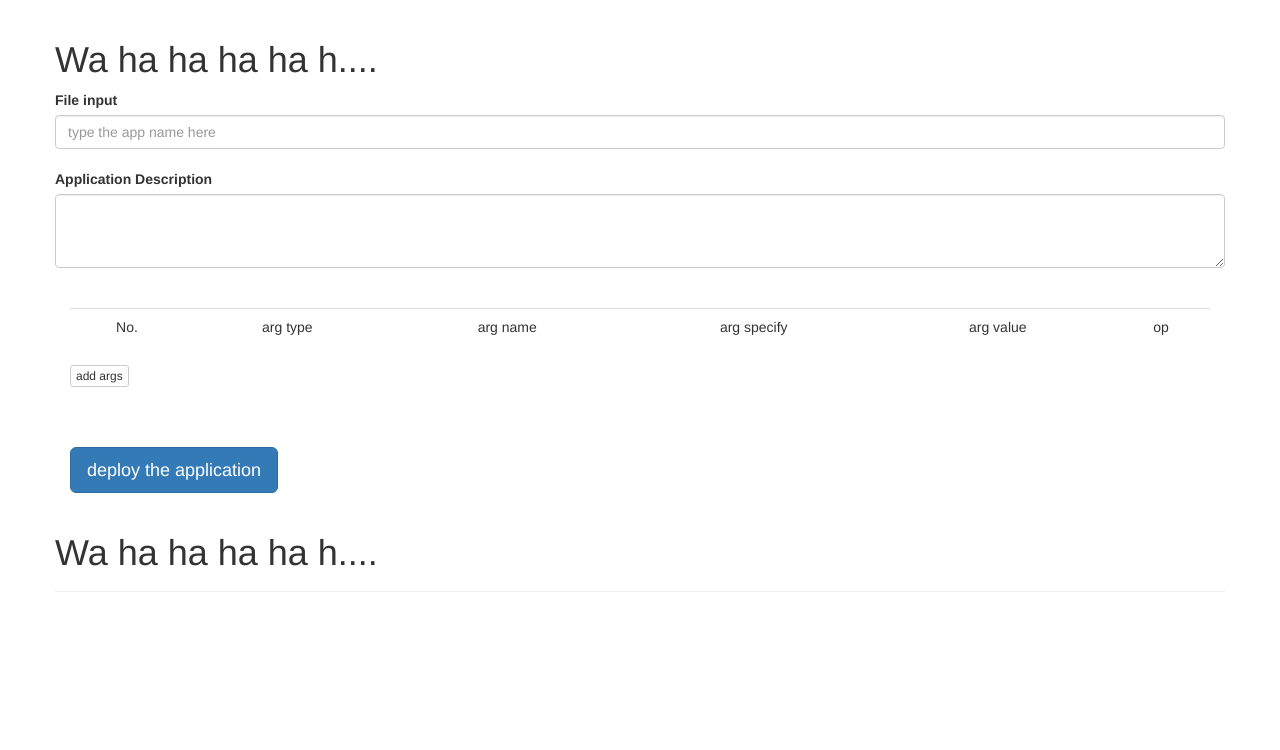
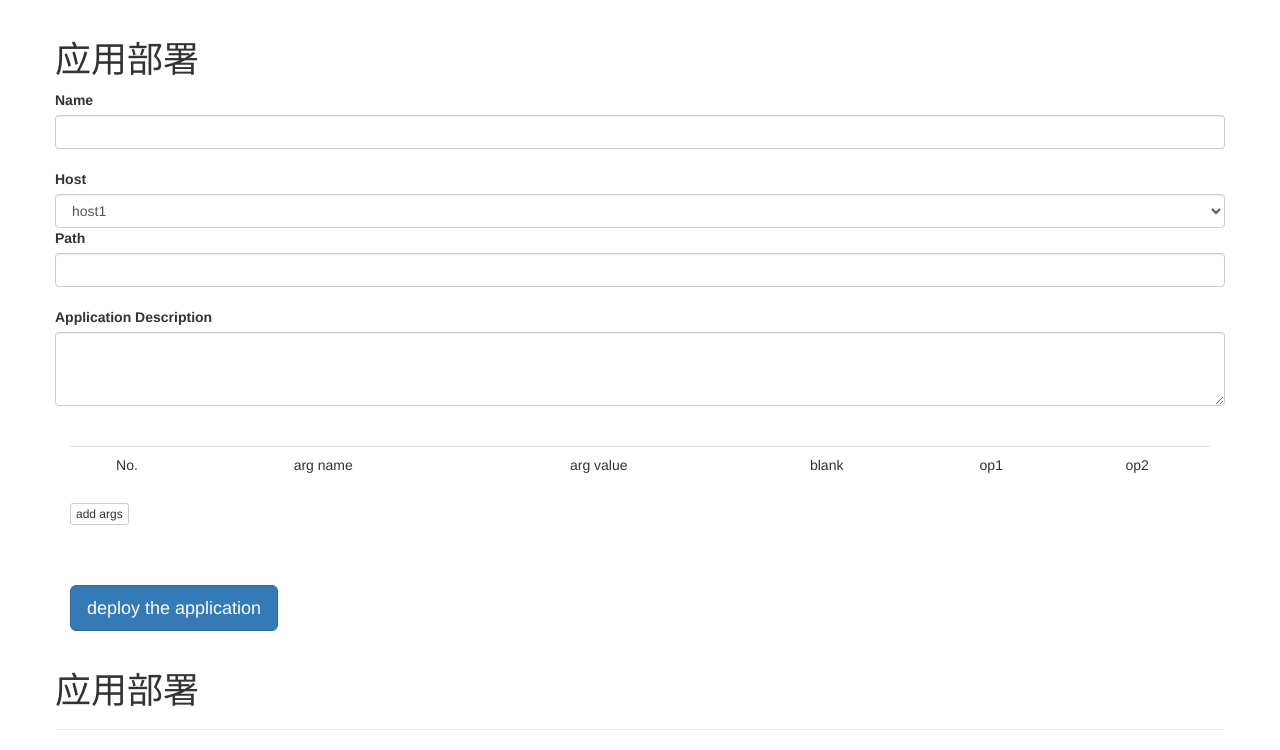
Before and after one commit to jackSDU/Finance, a Django app: page /apps/deploy/ in a window 1280 px wide. Shown: the part 52-802 px from the top of the page. Before the commit the page ends 644 px from the top, so only its background shows below. Run offline with Django 3.2, Linux system fonts and the light colour scheme; some libraries are stand-ins or nearby versions.

Commit message:
Page of Deploy with a fixed hosts list

```diff
--- a/template/apps/apps_deploy.html
+++ b/template/apps/apps_deploy.html
@@ -9,23 +9,25 @@ appDeploy
 {% endblock %}
 
 {% block script %}
-$(document).ready(function(){
+    var add_row = function(){
+            var _len = $("#tab tr").length;
+            $("#tab").append("<tr id="+_len+" align='center'>"
+                                +"<td>"+_len+"</td>"
+                                +"<td><input type='text'  name='argname"+_len+"' id='argname"+_len+"' class='form-control'/></td>"
+                                +"<td><input type='text'  name='value"+_len+"' id='value"+_len+"' class='form-control'/></td>"
+                                +"<td><select name='blank"+_len+"' id='blank"+_len+"' class='form-control'><option>False</option><option>True</option></select></td>"
+                                +"<td><a href='javascript:void(0)' onclick='deltr("+_len+")'>Del</a></td>"
+                                +"<td><a href='javascript:void(0)' onclick='ins_above_cur("+_len+")'>Insert</a></td>"
+                            +"</tr>");
+    }
+
+    $(document).ready(function(){
+
         //<tr/>居中
         $("#tab tr").attr("align","center");
 
         //增加<tr/>
-        $("#but").click(function(){
-            var _len = $("#tab tr").length;
-            $("#tab").append("<tr id="+_len+" align='center'>"
-                                +"<td>"+_len+"</td>"
-                                +"<td><select name='select"+_len+"' id='select"+_len+"' class='form-control' onchange =\'disableText("+_len+")\'><option>static</option><option>dynamic</option></select></td>"
-                                +"<td><input type='text'  name='argname"+_len+"' id='argname"+_len+"' class='form-control' placeholder='name'/></td>"
-                                +"<td><input type='text'  name='specify"+_len+"' id='specify"+_len+"' class='form-control' placeholder='-example'/></td>"
-                                +"<td><input type='text'  name='value"+_len+"' id='value"+_len+"' class='form-control' placeholder='value'/></td>"
-
-                                +"<td><a href=\'#\' onclick=\'deltr("+_len+")\'>Del</a></td>"
-                            +"</tr>");
-        })
+        $("#but").click(add_row)
     })
 
     //删除<tr/>
@@ -33,53 +35,65 @@ $(document).ready(function(){
     {
         var _len = $("#tab tr").length;
         $("tr[id='"+index+"']").remove();//删除当前行
-        for(var i=index+1,j=_len;i< j ;i++)
+        for(var i=index+1,j=_len;i< j;i++)
         {
             var nextTxtVal1 = $("#argname"+i).val();
-            var nextTxtVal2 = $("#specify"+i).val();
-            var nextTxtVal3 = $("#value"+i).val();
-            var nextisDynamic=$("#select"+i).val();
+            var nextTxtVal2 = $("#value"+i).val();
+            var nextBlankVal =$("#blank"+i).val();
             $("tr[id=\'"+i+"\']")
                 .replaceWith("<tr id="+(i-1)+" align='center'>"
                                 +"<td>"+(i-1)+"</td>"
-                                +"<td><select id='select"+(i-1)+"' class='form-control' onchange =\'disableText("+(i-1)+")\'><option>static</option><option>dynamic</option></select></td>"
 
-                                +"<td><input type='text' name='argname"+(i-1)+"' value='"+nextTxtVal1+"' id='argname"+(i-1)+"' class='form-control' placeholder='name'/></td>"
-                                +"<td><input type='text' name='specify"+(i-1)+"' value='"+nextTxtVal2+"' id='specify"+(i-1)+"' class='form-control' placeholder='-example'/> </td>"
-                                +"<td><input type='text' name='value"+(i-1)+"' value='"+nextTxtVal3+"' id='value"+(i-1)+"' class='form-control' placeholder='value'/></td>"
-                                +"<td><a href=\'#\' onclick=\'deltr("+(i-1)+")\'>Del</a></td>"
+                                +"<td><input type='text' name='argname"+(i-1)+"' value='"+nextTxtVal1+"' id='argname"+(i-1)+"' class='form-control'/></td>"
+                                +"<td><input type='text' name='value"+(i-1)+"' value='"+nextTxtVal2+"' id='value"+(i-1)+"' class='form-control'/></td>"
+                                +"<td><select name='blank"+(i-1)+"' value='"+nextBlankVal+"' id='blank"+(i-1)+"' class='form-control'><option>False</option><option>True</option></select></td>"
+                                +"<td><a href='javascript:void(0)' onclick='deltr("+(i-1)+")'>Del</a></td>"
+                                +"<td><a href='javascript:void(0)' onclick='ins_above_cur("+(i-1)+")'>Insert</a></td>"
                             +"</tr>");
 
-                if(nextisDynamic=="dynamic")
-                {
-                        $("#value"+(i-1)).attr("disabled","disabled");
-                        $("#specify"+(i-1)).attr("disabled","disabled");
-                        $("#select"+(i-1)).val("dynamic");
-                }
+            $("#blank"+(i-1)).val(nextBlankVal);
+                //if(nextisDynamic=="dynamic")
+                //{
+                //        $("#value"+(i-1)).attr("disabled","disabled");
+                //        //$("#specify"+(i-1)).attr("disabled","disabled");
+                //        //$("#select"+(i-1)).val("dynamic");
+                //}
         }
     }
-    var disableText=function(index)
-    {
-         var value= $("#select"+index).val();
-        if(value=="dynamic")
-        {
-           // alert(value);
-            $("#value"+index).attr("disabled","disabled");
-            $("#specify"+index).attr("disabled","disabled");
-        }else{
+
+    var ins_above_cur = function(index){
+        add_row();
+        var len = $("#tab tr").length;
+        for(i = len - 1; i > index; i--){
+            $("#argname"+i).val($("#argname"+(i-1)).val());
+            $("#value"+i).val($("#value"+(i-1)).val());
+            $("#blank"+i).val($("#blank"+(i-1)).val());
+        }
+        $("#argname"+index).val("");
+        $("#value"+index).val("");
+        $("#blank"+index).val("False");
+    }
+    //var disableText=function(index)
+    //{
+    //     var value= $("#select"+index).val();
+    //    if(value=="dynamic")
+    //    {
+            //alert(value);
+    //        $("#value"+index).attr("disabled","disabled");
+            //$("#specify"+index).attr("disabled","disabled");
+    //    }else{
             // alert(value);
-            $("#value"+index).removeAttr("disabled");
-            $("#specify"+index).removeAttr("disabled");
-        }
-    }
+    //        $("#value"+index).removeAttr("disabled");
+            //$("#specify"+index).removeAttr("disabled");
+    //    }
+    //}
     function argck()
     {
         //var value= $("#select"+index).val();
         //var _len = $("#tab tr").length;
         //var nextTxtVal1 = $("#argname"+i).val();
-           // var nextTxtVal2 = $("#value"+i).val();
-            //var nextisStatic=$("#select"+i).val();
-
+        // var nextTxtVal2 = $("#value"+i).val();
+        //var nextisStatic=$("#select"+i).val();
     }
 {% endblock %}
 
@@ -91,9 +105,20 @@ $(document).ready(function(){
 <form class="form-horizontal container-fluid" action="" method="POST" onsubmit="return argck()">
 {% csrf_token %}
 <div class="form-group">
-    <h1>Wa ha ha ha ha h....</h1>
-    <label for="app_name">File input</label>
-    <input name="name" class="form-control" type="text" id="app_name" placeholder="type the app name here">
+    <h1>应用部署</h1>
+    <label for="app_name">Name</label>
+    <input name="name" class="form-control" type="text" id="app_name">
+    <br />
+    <label for="app_host">Host</label>
+    <select name="host" class="form-control" id="app_host">
+    <option>host1</option>
+    <option>host2</option>
+    <option>host3</option>
+    <option>host4</option>
+    <option>host5</option>
+    </select>
+    <label for="app_path">Path</label>
+    <input name="path" class="form-control" type="text" id="app_path">
     <br />
     <label for="app_description">Application Description</label>
     <textarea name="description" class="form-control" rows="3" id="app_description"></textarea>
@@ -103,11 +128,12 @@ $(document).ready(function(){
 <table name="arglist" class="table table-hover" id="tab"  width="60%" align="center" style="margin-top:20px">
         <tr>
             <td width="10%">No.</td>
-            <td>arg type</td>
             <td>arg name</td>
-            <td>arg specify</td>
+            <!--td>arg specify</td-->
             <td>arg value</td>
-            <td>op</td>
+            <td>blank</td>
+            <td>op1</td>
+            <td>op2</td>
        </tr>
 </table>
 
@@ -122,7 +148,7 @@ $(document).ready(function(){
 </form>
 
 <div class="page-header">
-    <h1>Wa ha ha ha ha h....</h1>
+    <h1>应用部署</h1>
 
 
 </div>
```
